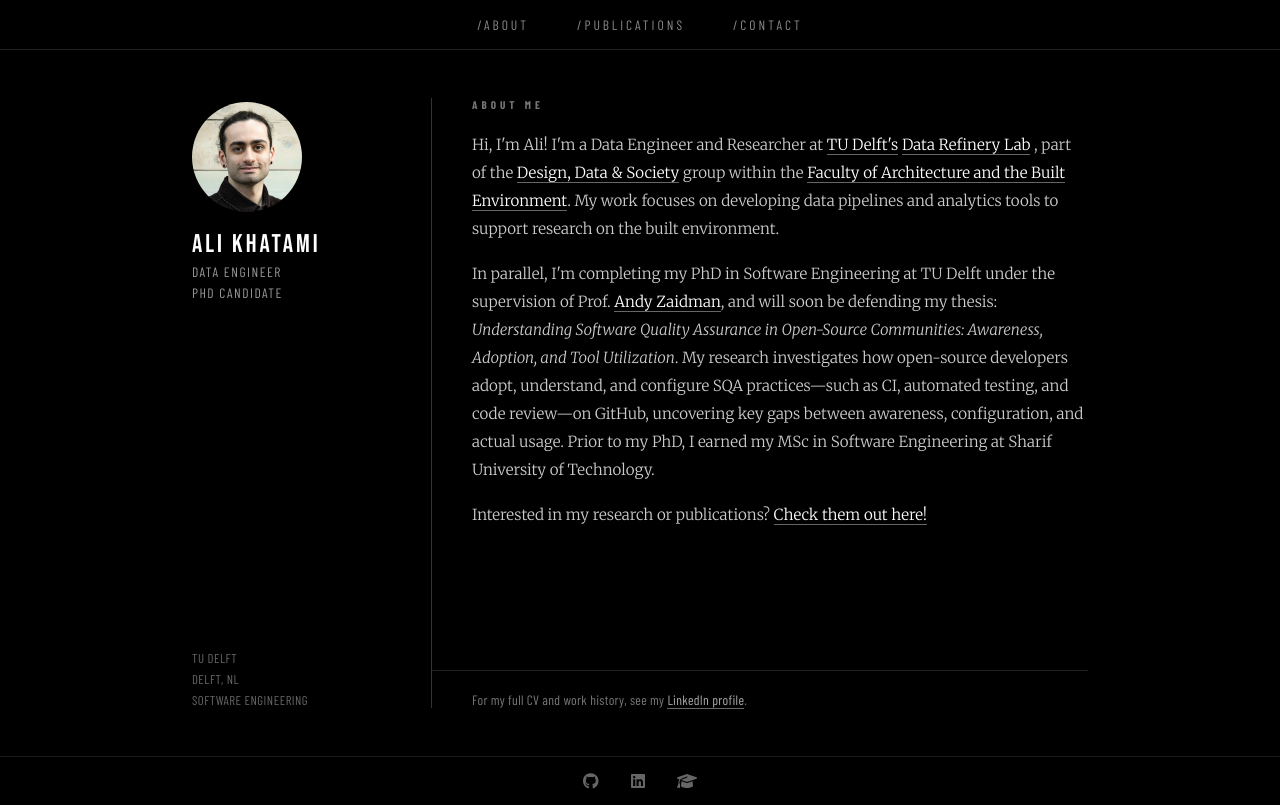
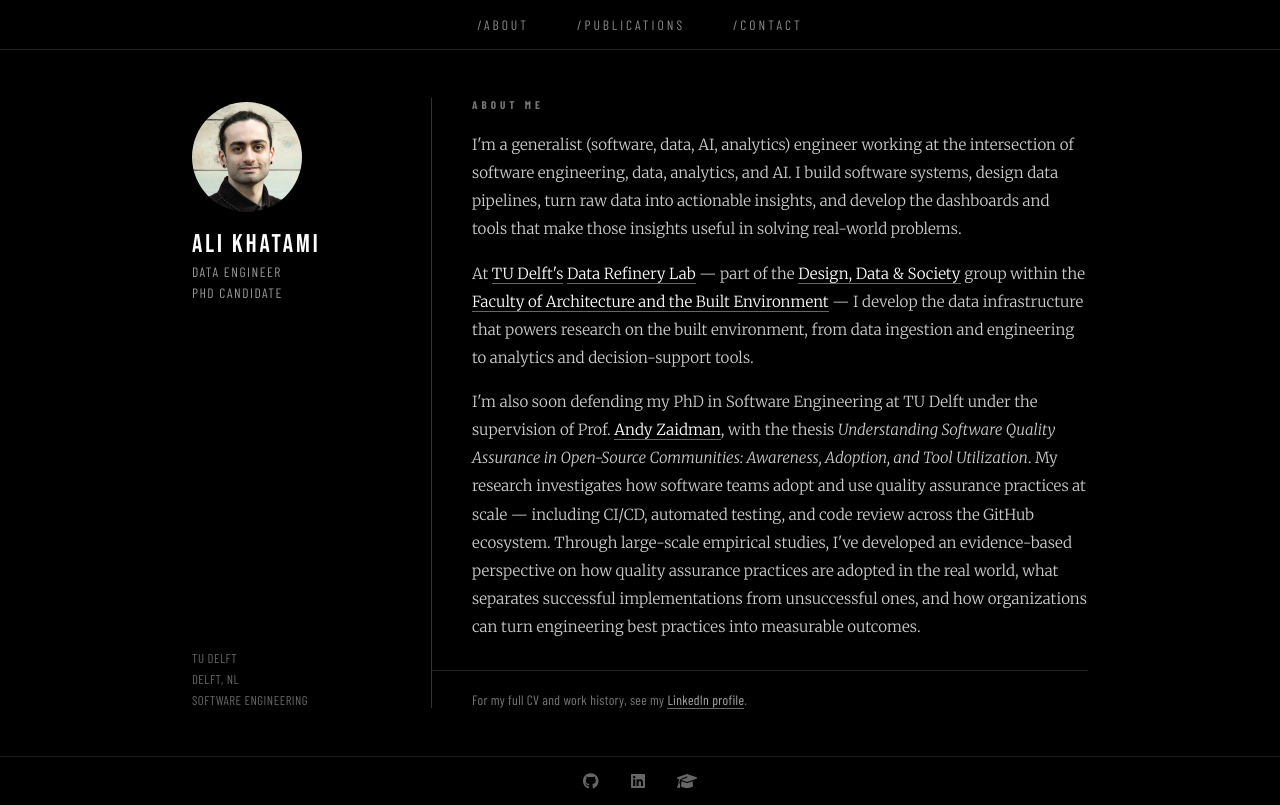
Before and after one commit to akhatami/personal-website-react, a React (Create React App) app: page / in a window 1280 px wide. Built offline with nearby package versions, Linux system fonts and the light colour scheme; no server answers.

Commit message:
update about

```diff
--- a/src/components/About.js
+++ b/src/components/About.js
@@ -5,25 +5,39 @@
         <h2>About Me</h2>
         <div className="bio">
             <p>
-                Hi, I'm Ali! I'm a Data Engineer and Researcher at {' '}
+                I'm a generalist (software, data, AI, analytics) engineer working at the intersection of software engineering, data,
+                analytics, and AI. I build software systems, design data pipelines, turn raw data into actionable
+                insights, and develop the dashboards and tools that make those insights useful in solving real-world problems.
+            </p>
+            <p>
+                At {' '}
                 <a href="https://www.tudelft.nl/" target="_blank" rel="noopener noreferrer">TU Delft's</a>{' '}
                 <a href="https://www.tudelft.nl/bk/onderzoek/bk-labs/data-refinery-lab"
                    target="_blank" rel="noopener noreferrer">Data Refinery Lab</a>{' '}
-                , part of the <a href="https://www.tudelft.nl/bk/over-faculteit/afdelingen/architecture/organisatie-1/secties-en-groepen-nieuw/building-knowledge/design-data-and-society-group"
+                — part of the <a href="https://www.tudelft.nl/bk/over-faculteit/afdelingen/architecture/organisatie-1/secties-en-groepen-nieuw/building-knowledge/design-data-and-society-group"
                                  target="_blank" rel="noopener noreferrer">Design, Data & Society</a>{' '}
                 group within the{' '}
                 <a href="https://www.tudelft.nl/en/architecture-and-the-built-environment"
-                   target="_blank" rel="noopener noreferrer">Faculty of Architecture and the Built Environment</a>.
-                My work focuses on
-                developing data pipelines and analytics tools to support research on the built environment.
+                   target="_blank" rel="noopener noreferrer">Faculty of Architecture and the Built Environment</a>{' '}
+                — I develop the data infrastructure that powers research on the built environment, from data ingestion
+                and engineering to analytics and decision-support tools.
             </p>
             <p>
-                In parallel, I'm completing my PhD in Software Engineering at TU Delft under the supervision of
-                Prof. <a href="https://azaidman.github.io/" target="_blank" rel="noopener noreferrer">Andy Zaidman</a>, and will soon be defending my thesis:{' '}
+                I'm also soon defending my PhD in Software Engineering at TU Delft under the supervision of
+                Prof. <a href="https://azaidman.github.io/" target="_blank" rel="noopener noreferrer">Andy Zaidman</a>,
+                with the thesis{' '}
                 <em>Understanding Software Quality Assurance in Open-Source Communities: Awareness, Adoption, and Tool Utilization</em>.
-                My research investigates how open-source developers adopt, understand, and configure SQA practices—such as
-                CI, automated testing, and code review—on GitHub, uncovering key gaps between awareness, configuration, and actual usage.
-                Prior to my PhD, I earned my MSc in Software Engineering at Sharif University of Technology.
+                My research investigates how software teams adopt and use quality assurance practices at scale — including
+                CI/CD, automated testing, and code review across the GitHub ecosystem. Through large-scale empirical studies,
+                I've developed an evidence-based perspective on how quality assurance practices are adopted in the real world,
+                what separates successful implementations from unsuccessful ones, and how organizations can turn engineering
+                best practices into measurable outcomes.
+            </p>
+            <p>
+                More recently, I've focused on AI engineering — building (intelligent) systems and integrating AI agents
+                into software engineering workflows. Across all my work, the goal remains the same: understand how
+                complex systems (including humans) operate in the real world and build technology that makes
+                them more effective.
             </p>
             <p>
                 Interested in my research or publications?{' '}
```
